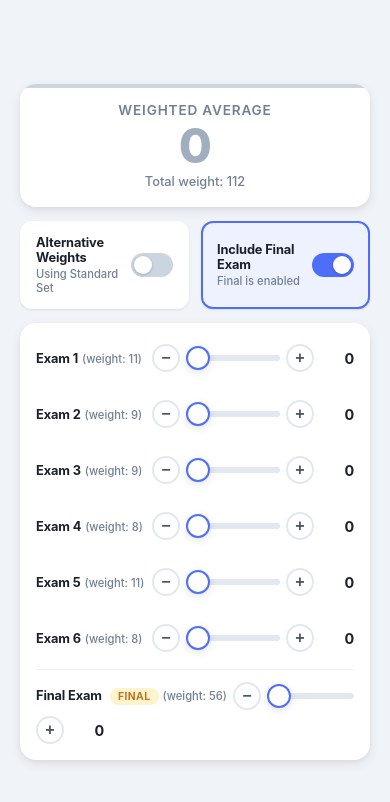
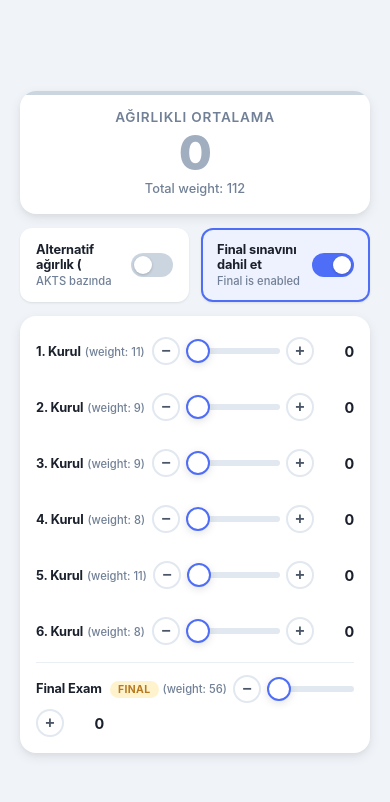
Before and after one commit to rnkbs/rtlmhsp, a plain HTML site: page index.html in a window 390 px wide. Drawn offline with Linux system fonts and the light colour scheme.

Commit message:
Update index.html

```diff
--- a/index.html
+++ b/index.html
@@ -3,7 +3,7 @@
 <head>
     <meta charset="UTF-8">
     <meta name="viewport" content="width=device-width, initial-scale=1.0">
-    <title>Grade Calculator</title>
+    <title>Ortalama Hesaplama</title>
     <style>
         :root {
             --bg: #f0f4f8;
@@ -463,7 +463,7 @@
     <div class="container">
         <!-- Average Display -->
         <div class="average-card grade-none" id="averageCard">
-            <div class="average-label">Weighted Average</div>
+            <div class="average-label">Ağırlıklı Ortalama</div>
             <div class="average-value" id="averageValue">0</div>
             <div class="average-subtitle" id="averageSubtitle">Total weight: 112</div>
         </div>
@@ -472,15 +472,15 @@
         <div class="toggles-row">
             <div class="toggle-card" id="weightToggleCard" tabindex="0" role="button" aria-pressed="false">
                 <div class="toggle-info">
-                    <span class="toggle-title">Alternative Weights</span>
+                    <span class="toggle-title">Alternatif ağırlık (</span>
                     <span class="toggle-subtitle" id="weightToggleLabel">Using Standard Set</span>
                 </div>
                 <div class="toggle-switch" id="weightToggleSwitch"></div>
             </div>
             <div class="toggle-card active-toggle" id="finalToggleCard" tabindex="0" role="button" aria-pressed="true">
                 <div class="toggle-info">
-                    <span class="toggle-title">Include Final Exam</span>
-                    <span class="toggle-subtitle" id="finalToggleLabel">Final is enabled</span>
+                    <span class="toggle-title">Final sınavını dahil et</span>
+                    <span class="toggle-subtitle" id="finalToggleLabel">Final sınavı dahil</span>
                 </div>
                 <div class="toggle-switch active" id="finalToggleSwitch"></div>
             </div>
@@ -502,19 +502,19 @@
                     name: 'Standard',
                     exams: [11, 9, 9, 8, 11, 8],
                     final: 56,
-                    label: 'Using Standard Set',
+                    label: 'AKTS bazında',
                 },
                 alternative: {
                     name: 'Alternative',
                     exams: [96, 105, 96, 74, 114, 95],
                     final: 580,
-                    label: 'Using Alternative Set',
+                    label: 'Ders saati bazında',
                 },
             };
 
             const examLabels = [
-                'Exam 1', 'Exam 2', 'Exam 3',
-                'Exam 4', 'Exam 5', 'Exam 6',
+                '1. Kurul', '2. Kurul', '3. Kurul',
+                '4. Kurul', '5. Kurul', '6. Kurul',
             ];
 
             // ──────────────────────────────────────
@@ -654,12 +654,12 @@
                 if (finalEnabled) {
                     finalToggleCard.classList.add('active-toggle');
                     finalToggleSwitch.classList.add('active');
-                    finalToggleLabel.textContent = 'Final is enabled';
+                    finalToggleLabel.textContent = 'Final sınavı dahil';
                     finalToggleCard.setAttribute('aria-pressed', 'true');
                 } else {
                     finalToggleCard.classList.remove('active-toggle');
                     finalToggleSwitch.classList.remove('active');
-                    finalToggleLabel.textContent = 'Final is disabled';
+                    finalToggleLabel.textContent = 'Final sınavı dahil değil';
                     finalToggleCard.setAttribute('aria-pressed', 'false');
                 }
                 updateAverage();
```
